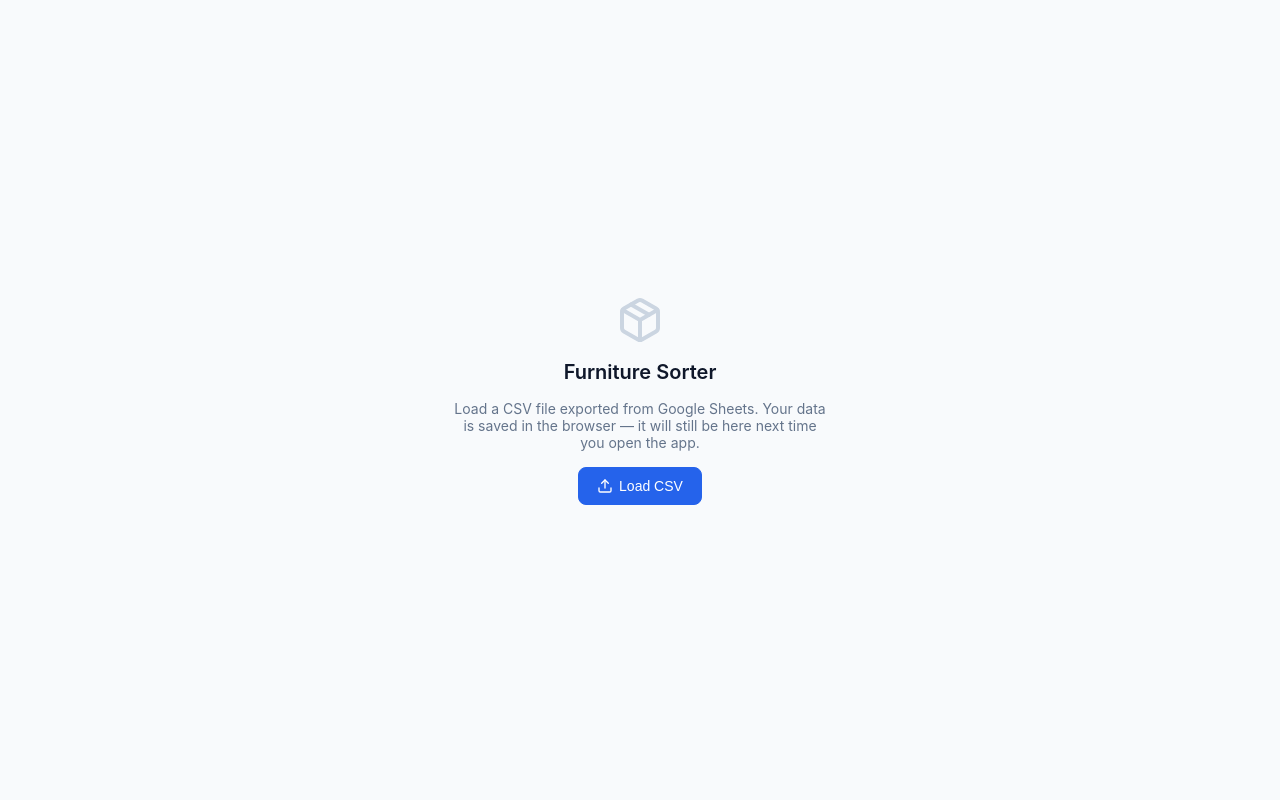
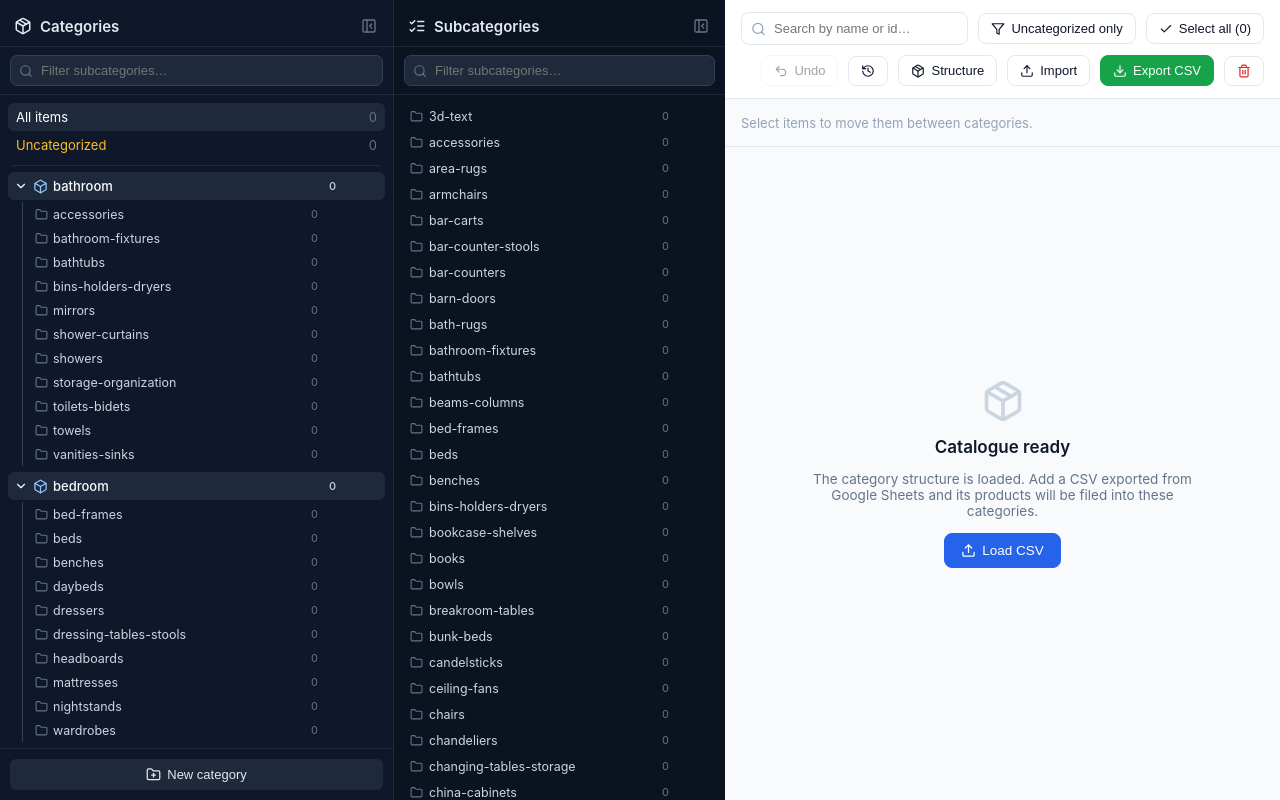
Before and after one commit to freelancer83d/furniture-sorter, a React (Vite) app: page / in a window 1280 px wide. Built offline with nearby package versions, Linux system fonts and the light colour scheme.

Commit message:
Add files via upload

```diff
--- a/src/App.jsx
+++ b/src/App.jsx
@@ -1767,7 +1767,9 @@ export default function App() {
   }
 
   // ----- empty state -----
-  if (!items.length) {
+  // Only take over the whole screen when there is nothing at all. If a catalogue
+  // is loaded, fall through to the normal layout so the panels stay visible.
+  if (!items.length && !Object.keys(subcats).length && !catList.length) {
     return (
       <div style={{ height: "100vh", display: "flex", flexDirection: "column", alignItems: "center", justifyContent: "center", fontFamily: "'Inter', system-ui, sans-serif", background: "#f8fafc", color: "#0f172a", gap: 16 }}>
         <style>{spinCss}</style>
@@ -2047,7 +2049,19 @@ export default function App() {
           )}
         </div>
 
-        {filtered.length === 0 ? (
+        {!items.length ? (
+          <div style={{ flex: 1, display: "flex", flexDirection: "column", alignItems: "center", justifyContent: "center", gap: 14, color: "#64748b" }}>
+            <Package size={44} color="#cbd5e1" />
+            <div style={{ fontSize: 17, fontWeight: 600, color: "#0f172a" }}>Catalogue ready</div>
+            <div style={{ fontSize: 13.5, maxWidth: 400, textAlign: "center" }}>
+              The category structure is loaded. Add a CSV exported from Google Sheets and its products will be filed into these categories.
+            </div>
+            <button onClick={onImportClick} disabled={busy}
+              style={{ ...toolBtn, background: "#2563eb", color: "#fff", borderColor: "#2563eb", padding: "9px 16px", fontSize: 13.5 }}>
+              {busy ? <Loader2 size={15} className="spin" /> : <Upload size={15} />} Load CSV
+            </button>
+          </div>
+        ) : filtered.length === 0 ? (
           <div style={{ flex: 1, display: "flex", alignItems: "center", justifyContent: "center", color: "#94a3b8", fontSize: 14 }}>
             Nothing found. Adjust your search or filter.
           </div>
```
